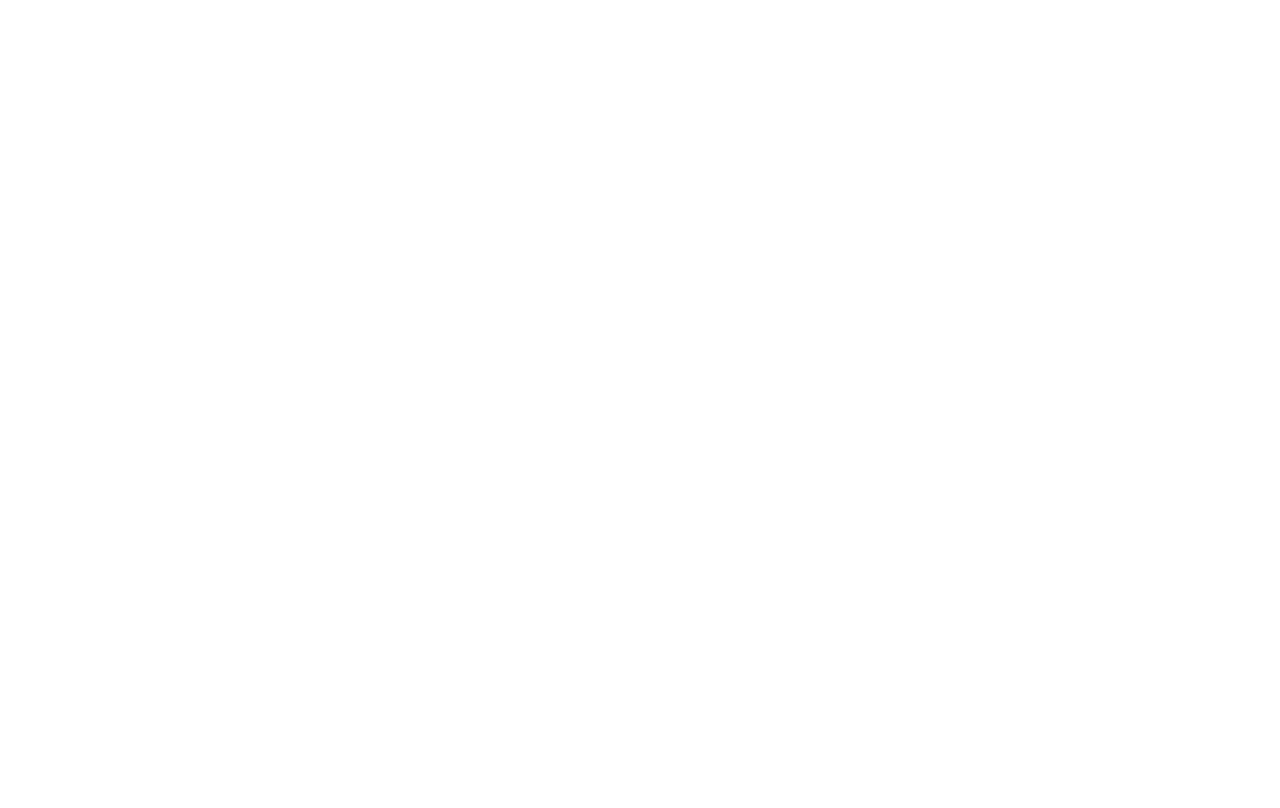
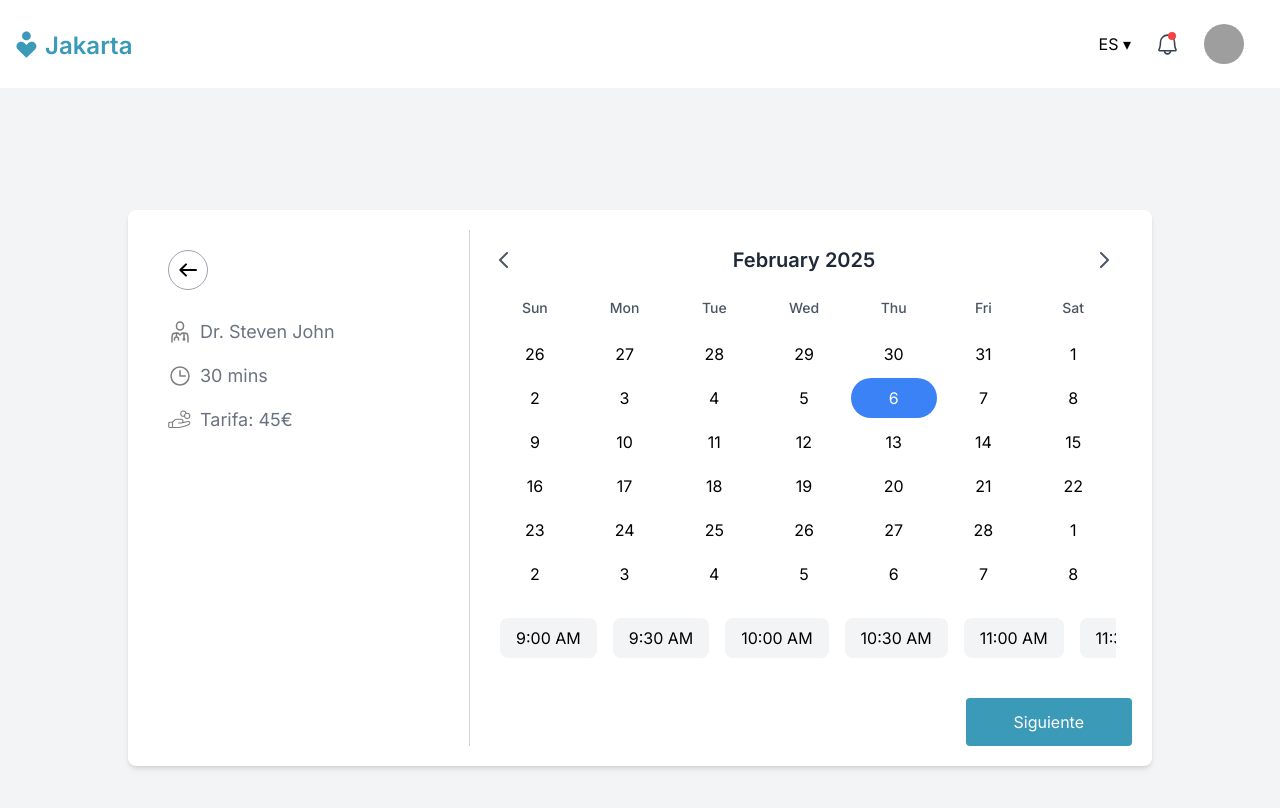
Before and after one commit to deperdomo/hospital-app, an Angular app: page /nuevaCita in a window 1280 px wide. Before the commit this address led to /. Shown: the top 808 px of the page. Built offline with nearby package versions, Linux system fonts and the light colour scheme; grey boxes are pictures that could not be loaded.

Commit message:
añadiendo las rutas para la navegacion entre vistas y eliminando css

```diff
--- a/src/app/app.routes.ts
+++ b/src/app/app.routes.ts
@@ -13,7 +13,7 @@
     { path: 'login', component: LoginComponent },
     { path: 'registro', component: RegistroComponent },
     { path: 'index', component: IndexAfterLoginComponent },
-    { path: 'reserva', component: PatientBookingComponent },
+    { path: 'nuevaCita', component: PatientBookingComponent },
     { path: 'citas', component: IndexVistasCitasComponent },
 
 ];
--- a/src/app/nearby-doctors/nearby-doctors-disabled/nearby-doctors-disabled.component.html
+++ b/src/app/nearby-doctors/nearby-doctors-disabled/nearby-doctors-disabled.component.html
@@ -1,14 +1,8 @@
-<!-- <div class="contenedor">
-  <svg xmlns="http://www.w3.org/2000/svg" width="48" height="48" viewBox="0 0 12 12"><path fill="#000" d="M6 .5A4.5 4.5 0 0 1 10.5 5c0 1.863-1.42 3.815-4.2 5.9a.5.5 0 0 1-.6 0C2.92 8.815 1.5 6.863 1.5 5A4.5 4.5 0 0 1 6 .5m0 3a1.5 1.5 0 1 0 0 3a1.5 1.5 0 0 0 0-3"/></svg>
-  <span>Por favor, activa tú ubicación para encontrar doctores cerca de ti. <a href="#" (click)="cambiarEstado()" class="enlace">Activar</a> </span>
-</div> -->
-
-<!-- TAILWIND -->
 <div class="contenedor flex flex-col justify-center items-center h-[160px] border border-[#e1e1e1] rounded-[15px] font-normal">
   <svg xmlns="http://www.w3.org/2000/svg" width="48" height="48" viewBox="0 0 12 12" class="mb-3">
     <path fill="#000" d="M6 .5A4.5 4.5 0 0 1 10.5 5c0 1.863-1.42 3.815-4.2 5.9a.5.5 0 0 1-.6 0C2.92 8.815 1.5 6.863 1.5 5A4.5 4.5 0 0 1 6 .5m0 3a1.5 1.5 0 1 0 0 3a1.5 1.5 0 0 0 0-3"/>
   </svg>
   <span class="text-[#4E4E4E]">Por favor, activa tu ubicación para encontrar doctores cerca de ti.
-    <a href="#" (click)="cambiarEstado()" class="enlace text-[#3B9AB8]">Activar</a>
+    <a (click)="cambiarEstado()" class="enlace text-[#3B9AB8] cursor-pointer">Activar</a>
   </span>
 </div>
--- a/src/app/nearby-doctors/nearby-doctors-disabled/nearby-doctors-disabled.component.ts
+++ b/src/app/nearby-doctors/nearby-doctors-disabled/nearby-doctors-disabled.component.ts
@@ -4,7 +4,6 @@
   selector: 'app-nearby-doctors-disabled',
   imports: [],
   templateUrl: './nearby-doctors-disabled.component.html',
-  styleUrl: './nearby-doctors-disabled.component.css'
 })
 export class NearbyDoctorsDisabledComponent {
   @Output() habilitarNerbyDoctors = new EventEmitter<void>();
--- a/src/app/nearby-doctors/nearby-doctors/nearby-doctors.component.ts
+++ b/src/app/nearby-doctors/nearby-doctors/nearby-doctors.component.ts
@@ -4,7 +4,6 @@
   selector: 'app-nearby-doctors',
   imports: [],
   templateUrl: './nearby-doctors.component.html',
-  styleUrl: './nearby-doctors.component.css'
 })
 export class NearbyDoctorsComponent {
 
--- a/src/app/sections/info-doctor/info-doctor.component.html
+++ b/src/app/sections/info-doctor/info-doctor.component.html
@@ -71,8 +71,8 @@
   </div>
 
   <div class="book-button mt-4 text-center">
-    <button class="w-full bg-[#3b9ab8] text-white border-none py-3 px-5 text-base font-light rounded-lg cursor-pointer transition-colors duration-300 hover:bg-[#26738b]">
-      Pedir cita
+    <button onclick="window.location.href='/nuevaCita'" class="w-full bg-[#3b9ab8] text-white border-none py-3 px-5 text-base font-light rounded-lg cursor-pointer transition-colors duration-300 hover:bg-[#26738b]">
+       Pedir cita
     </button>
   </div>
 </div>
--- a/src/app/vistas/patient-booking/patient-booking.component.html
+++ b/src/app/vistas/patient-booking/patient-booking.component.html
@@ -8,7 +8,7 @@
 <div class="flex justify-center items-center w-full h-screen bg-gray-100">
   <div class="flex p-5 w-4/5 bg-white rounded-lg shadow-md">
     <div class="p-5 text-gray-800 w-1/3 border-r border-gray-300 mr-1.5">
-      <div class="inline-block w-10 h-10 mb-7 border border-gray-400 rounded-full flex items-center justify-center text-2xl cursor-pointer transition duration-300 transform hover:bg-[#3B9AB8] hover:text-white hover:scale-110">
+      <div onclick="window.location.href='/index'" class="inline-block w-10 h-10 mb-7 border border-gray-400 rounded-full flex items-center justify-center text-2xl cursor-pointer transition duration-300 transform hover:bg-[#3B9AB8] hover:text-white hover:scale-110">
         <svg xmlns="http://www.w3.org/2000/svg" width="24" height="24" viewBox="0 0 24 24"><g fill="none"><path d="M24 0v24H0V0zM12.593 23.258l-.011.002l-.071.035l-.02.004l-.014-.004l-.071-.035q-.016-.005-.024.005l-.004.01l-.017.428l.005.02l.01.013l.104.074l.015.004l.012-.004l.104-.074l.012-.016l.004-.017l-.017-.427q-.004-.016-.017-.018m.265-.113l-.013.002l-.185.093l-.01.01l-.003.011l.018.43l.005.012l.008.007l.201.093q.019.005.029-.008l.004-.014l-.034-.614q-.005-.019-.02-.022m-.715.002a.02.02 0 0 0-.027.006l-.006.014l-.034.614q.001.018.017.024l.015-.002l.201-.093l.01-.008l.004-.011l.017-.43l-.003-.012l-.01-.01z"/><path fill="#000" d="M3.636 11.293a1 1 0 0 0 0 1.414l5.657 5.657a1 1 0 0 0 1.414-1.414L6.757 13H20a1 1 0 1 0 0-2H6.757l3.95-3.95a1 1 0 0 0-1.414-1.414z"/></g></svg>
       </div>
       <div class="mt-5 flex flex-col gap-4">
--- a/src/app/vistas/patient-booking/patient-booking.component.ts
+++ b/src/app/vistas/patient-booking/patient-booking.component.ts
@@ -9,7 +9,6 @@
   selector: 'app-patient-booking',
   imports: [CalendarComponent, SecundaryNavComponent, UserWelcomeNavComponent, UserNavComponent, TitleJakartaComponent],
   templateUrl: './patient-booking.component.html',
-  styleUrl: './patient-booking.component.css'
 })
 export class PatientBookingComponent {
 
```
Also changed, not shown: src/app/nearby-doctors/nearby-doctors-disabled/nearby-doctors-disabled.component.css (deleted, +0 -19 lines), src/app/nearby-doctors/nearby-doctors/nearby-doctors.component.css (deleted, +0 -72 lines), src/app/nearby-doctors/nearby-doctors/nearby-doctors.component.html (+0 -27 lines), src/app/vistas/patient-booking/patient-booking.component.css (deleted).
